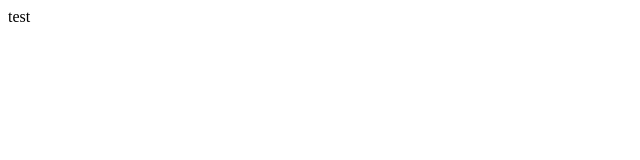
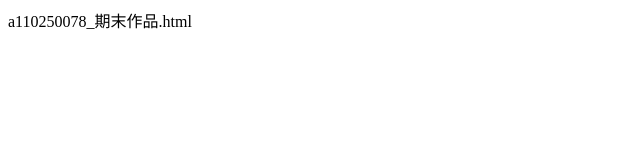
Before and after one commit to lotus0510/final_work, a plain HTML site: page index.html in a window 1280 px wide. Shown: the whole page, without its empty margins (0-640 px from the left). Drawn offline with Linux system fonts and the light colour scheme.

Commit message:
Update index.html

```diff
--- a/index.html
+++ b/index.html
@@ -6,6 +6,6 @@
     <title>Document</title>
 </head>
 <body>
-    test
+    a110250078_期末作品.html
 </body>
 </html>
```
